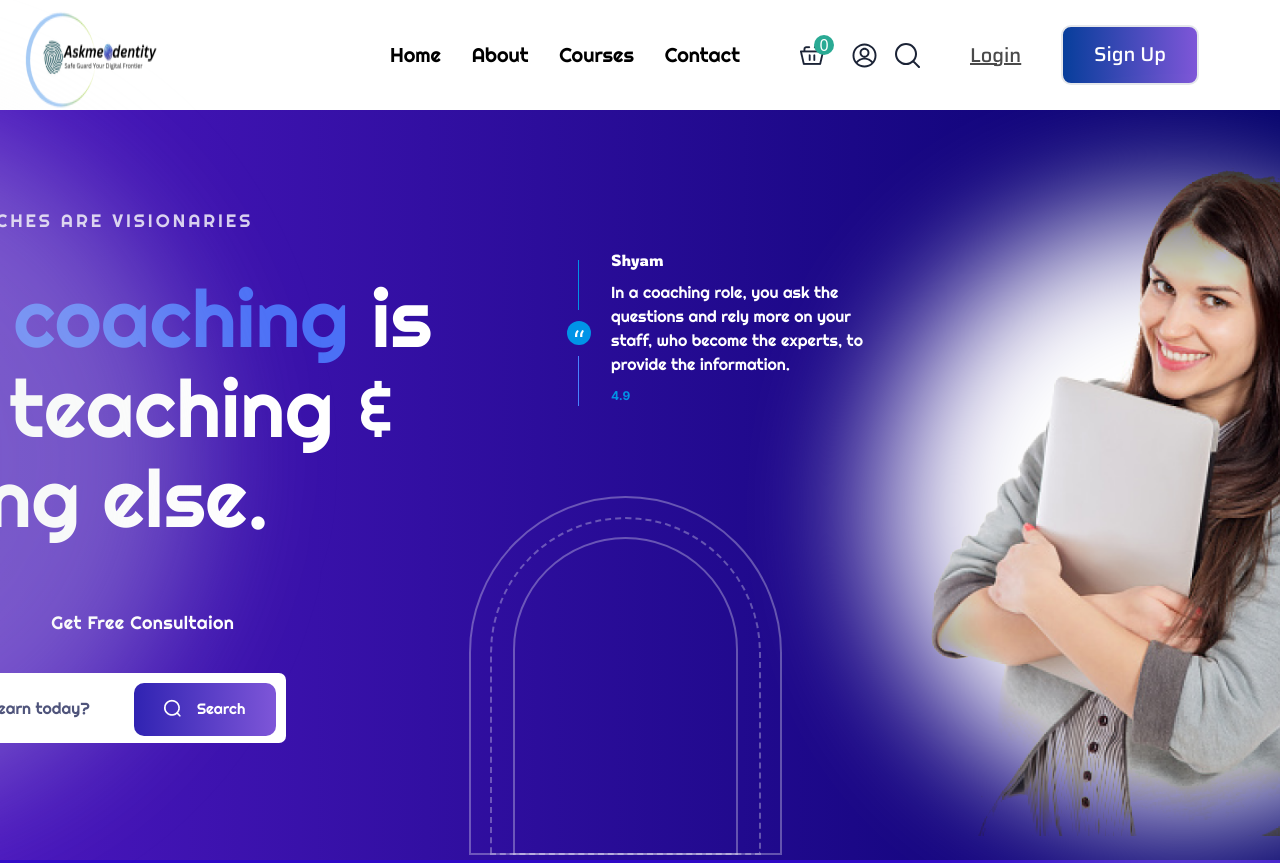
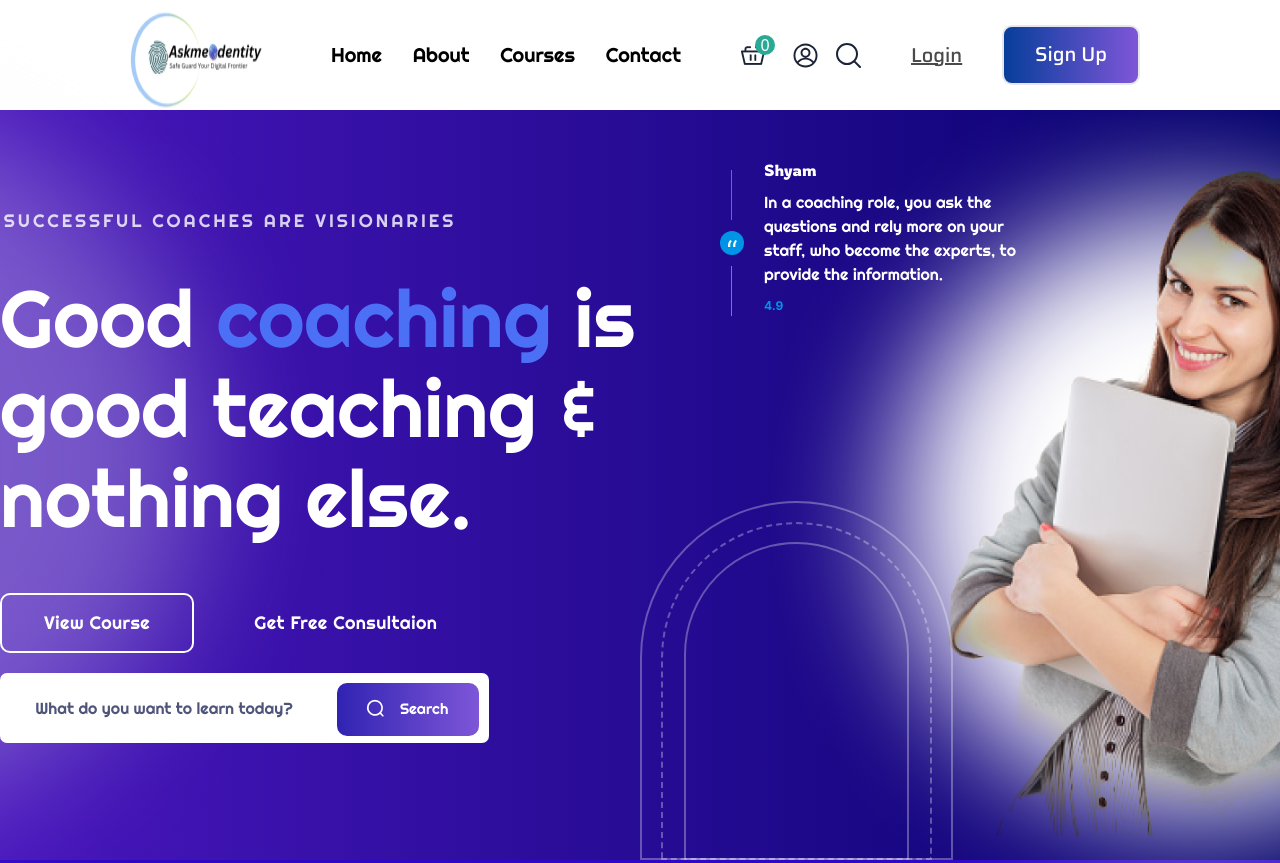
Before and after one commit to MadhavanV96/Tailwind-Landing-page-New, a website: page src/index.html in a window 1280 px wide. Shown: the top 863 px of the page. Drawn offline with Linux system fonts and the light colour scheme.

Commit message:
Second Commit

```diff
--- a/src/index.html
+++ b/src/index.html
@@ -3,7 +3,7 @@
 
 <head>
     <meta charset="UTF-8">
-    <meta name="viewport" content="width=device-width, initial-scale=0.8">
+    <meta name="viewport" content="width=device-width, initial-scale=1.0">
     <link href="./output.css" rel="stylesheet">
     <link href="https://fonts.googleapis.com/css2?family=Righteous&display=swap" rel="stylesheet">
     <link rel="preconnect" href="https://fonts.googleapis.com">
@@ -18,11 +18,11 @@
 
 <body class="flex flex-col items-center justify-center">
 
-    <Header Class="flex items-center justify-between  w-[1300px]">
+    <Header Class="flex items-center justify-between">
         <!--Logo-->
         <img src="Images/Askmeidentity 2 Logo.png" alt="" class="w-[191px] h-[110px]">
         <!--Navigation Bar-->
-        <Navigation class="flex justify-start items-center w-[900px] gap-[50px]">
+        <Navigation class="flex justify-center items-center w-[900px] gap-[50px]">
             <!--Navigation Links-->
             <div
                 class="flex justify-between items-center w-[350px] Home text-black text-xl font-normal font-['Righteous']">
@@ -54,10 +54,10 @@
     </Header>
     <!--Hero Section-->
     <div
-        class=" Rectangle8679 h-[750px] text-center  w-full bg-gradient-to-l from-[#04016c] to-[#4916bd] flex text-white justify-center">
+        class=" Rectangle8679 h-[750px] text-center  w-full bg-gradient-to-l from-[#04016c] to-[#4916bd] flex flex-wrap text-white justify-center">
         <img src="Images/Ellipse 8321.png" alt=""
             class="w-[700px] h-[700px] bg-[#ecefee]/30  rounded-full blur-3xl absolute left-[-500px]">
-        <div class="w-[1300px]  flex justify-center items-start pt-[100px]">
+        <div class="w-[1300px] flex justify-start items-start pt-[100px] relative flex-wrap">
 
             <!--HeroSection Left-->
             <div class="flex flex-col justify-center items-start">
@@ -92,7 +92,7 @@
                 </div>
             </div>
             <!--Hero Section Middle Shyam Para-->
-            <div class="flex pt-[50px] ml-[100px] gap-[20px]">
+            <div class="flex relative top-[-40px] ml-[50px] gap-[20px]">
                 <div>
                     <div class="Group1000014970 w-6 h-[146px] relative">
                         <div class="Pseudo w-px h-[50px] left-[11px] top-[96px] absolute bg-[#4883ff]"></div>
@@ -112,14 +112,14 @@
                 </div>
             </div>
             <!--Hero Section Right Girl Picutre-->
-            <div class="Group1000014992 flex flex-col">
+            <div class="Group1000014992 flex flex-col absolute left-[900px]">
                 <div class="Ellipse8324 w-[600px] h-[600px] bg-white/100 rounded-full blur-3xl">
                 </div>
                 <img class="BrunetteWomanHuggingLaptop1 w-[500px]  mix-blend-darken relative top-[-800px] left-[-10px]"
                     src="Images/brunette-woman-hugging-laptop 1.png" />
             </div>
             <!--Hero Section Curve Arch-->
-            <div class="Group1000014990 w-[313px] h-[359px] relative -left-[78%] -bottom-[44%] ">
+            <div class="Group1000014990 w-[313px] h-[359px] absolute left-[50%] -bottom-[0%] ">
                 <div class="Group1000014989 w-[313px] h-[359px] left-0 top-0 absolute">
                     <div
                         class="Rectangle8673 w-[225px] h-[318px] left-[44px] top-[41px] absolute opacity-30 rounded-tl-[500px] rounded-tr-[500px] border-2 border-white">
```
Also changed, not shown: src/output.css.
